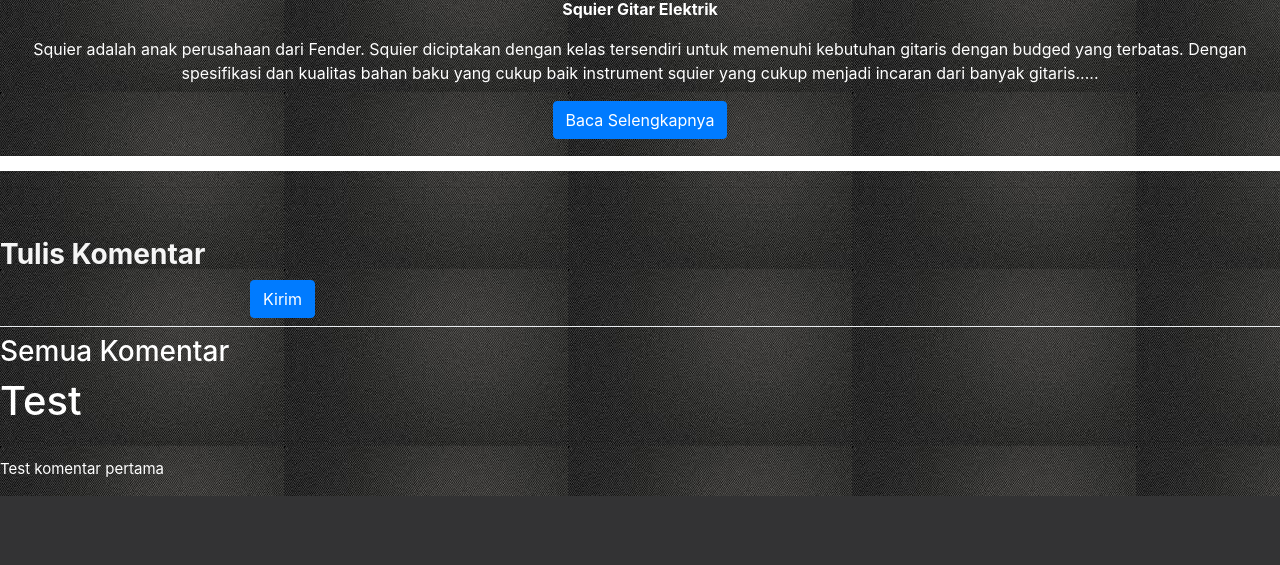
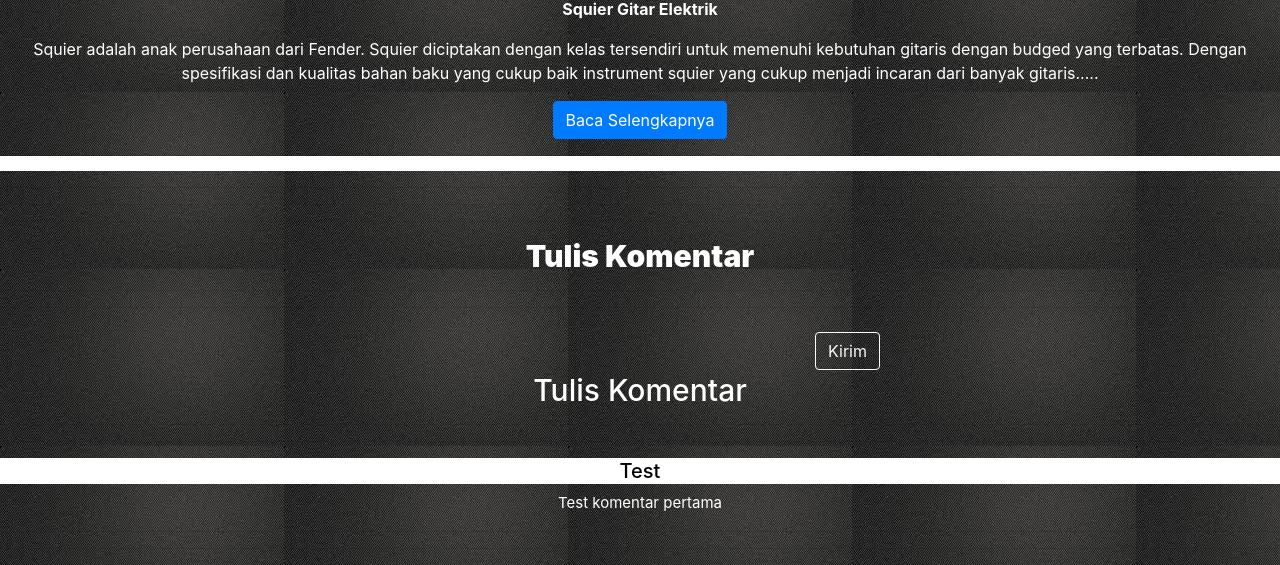
Before and after one commit to DickyAndi14/testblog, a Django app: page / in a window 1280 px wide. Shown: the part 2917-3482 px from the top of the page. Before the commit the page ends 3413 px from the top, so only its background shows below. Run offline with Django 3.2, Linux system fonts and the light colour scheme; data comes from the database, SQL or seed files in the repository; some libraries are stand-ins or nearby versions.

Commit message:
Update dashboard.html

```diff
--- a/myaccount/templates/account/dashboard.html
+++ b/myaccount/templates/account/dashboard.html
@@ -60,31 +60,35 @@
         </div>
             <hr style="border-bottom: 15px solid;">
 
-
-    </div>
-    <div style="font-size: small; font-weight: normal; table-color: white; color: white;" class="all">
+    <div style="font-size: xx-large; font-weight: bolder; color: white; " class="all">
                 <hr>
                 <hr>
                 <hr>
-        <h3 style="font-weight: bolder; color: rgb(245, 245, 245);">{{page_title}}</h3>
-        <form method="POST"action="">
+                <h3 style="font-weight: bolder; color: white; font-size: 30px;">Tulis Komentar</h3>
+                <hr>
+                <hr>
+                <form method="POST">
                     {% csrf_token %}
-        <table>
+                <table style="font-size: 20px; margin-right: 10px;">
                     {{post_form.as_table}}
                 </table>
-        <button style="margin-left: 250px;" class="btn btn-primary" type="submit">Kirim</button>
+                <button style="margin-left: 415px;" class="btn btn-outline-light" type="submit">Kirim</button>
             </form>
-    <div class="dropdown-divider"></div>
+
 
             </div>
-    <div>
-        <h3 style="color: white;">Semua Komentar</h3>
+
+            <h1 style="color: white; font-size: 30px;">{{page_title}}</h1>
+            <hr>
+            <hr>
             {% for post in posts %}
-        <h1 style="color: white;">{{post.Nama}}</h1>
+            <h1 style="color: black; font-size: 20px; border: 1px solid white; background-color: white;">{{post.Nama}}</h1>
+            <p style="color: white; font-size: 15px;">{{post.Komentar}}</p>
             <hr>
-        <p style = "color: white; font-size: 15px;">{{post.Komentar}}</p>
+            <hr>
             {% endfor %}
-    </div>
+
+
 </body>
 </html>
 {% endblock %}
```
Lines whose indentation alone changed are shown as unchanged.
